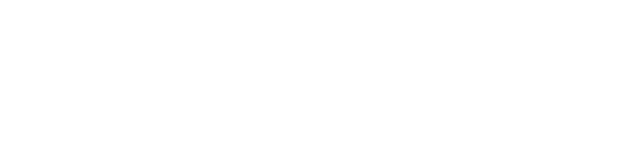
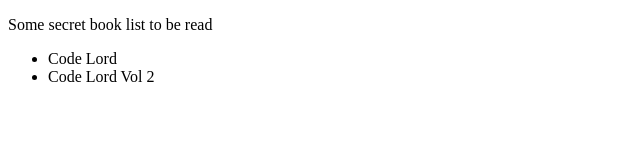
Before and after one commit to codelord405/Random, a plain HTML site: page someOthersecr.html in a window 1280 px wide. Shown: the whole page, without its empty margins (0-640 px from the left). Drawn offline with Linux system fonts and the light colour scheme.

Commit message:
added some secret in the Secret html

```diff
--- a/someOthersecr.html
+++ b/someOthersecr.html
@@ -6,6 +6,10 @@
     <title>Some Secret</title>
 </head>
 <body>
-
+    <p>Some secret book list to be read</p>
+    <ul>
+        <li>Code Lord</li>
+        <li>Code Lord Vol 2</li>
+    </ul>
 </body>
 </html>
```
